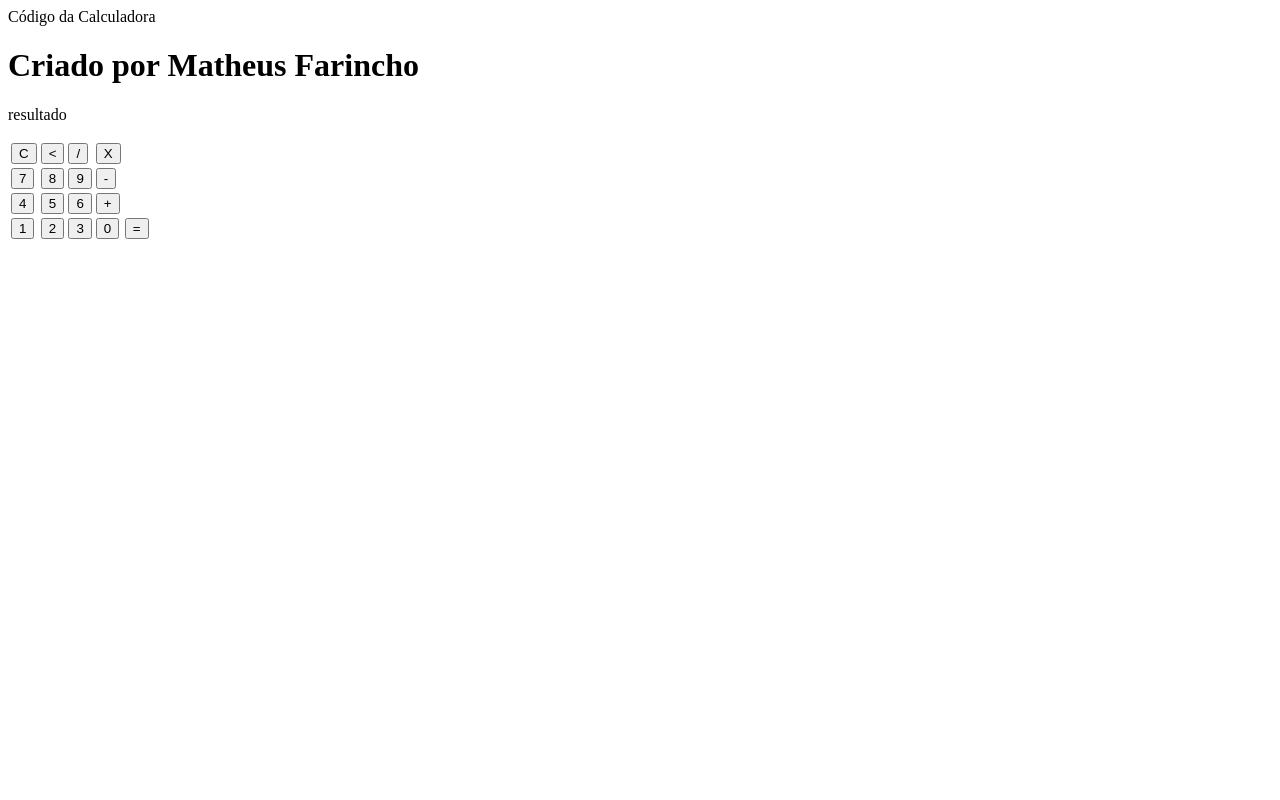
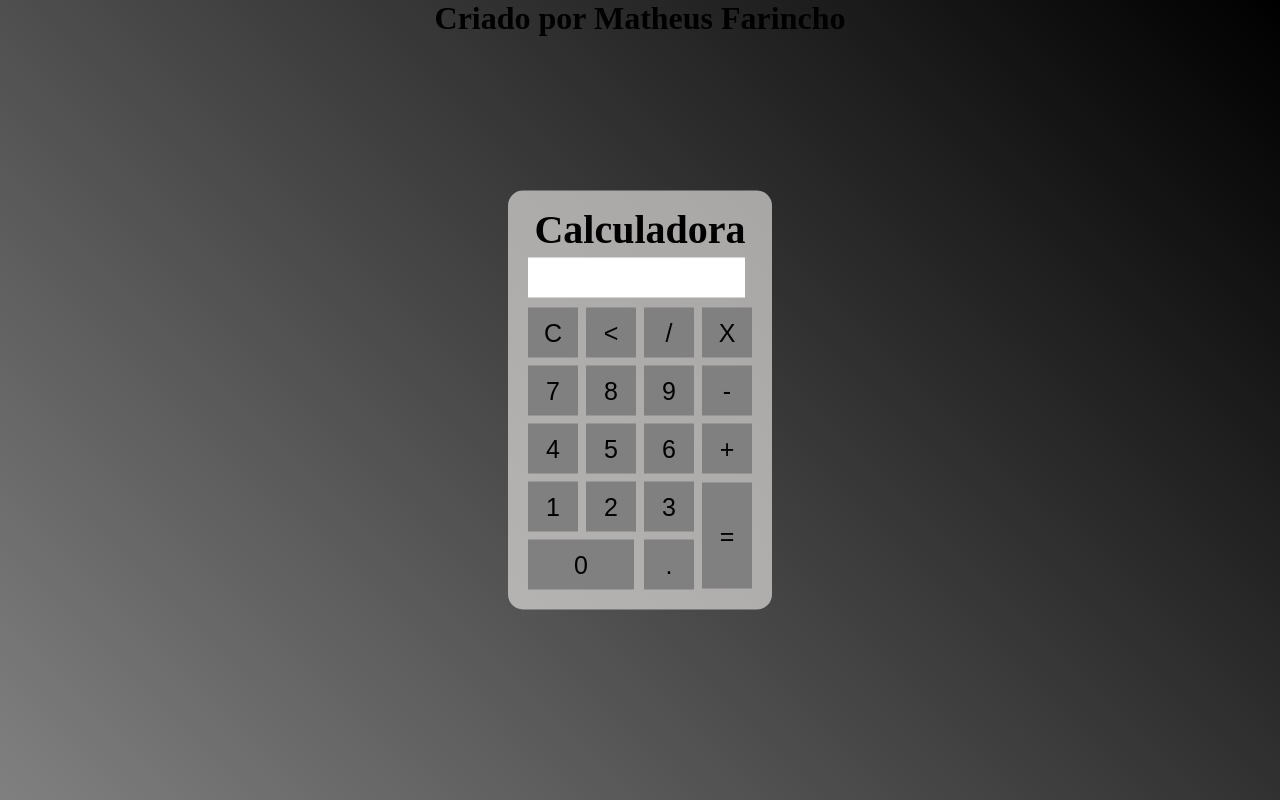
Before and after one commit to MatheusFarincho34/calculete, a plain HTML site: page index.html in a window 1280 px wide. Drawn offline with Linux system fonts and the light colour scheme.

Commit message:
Add files via upload

```diff
--- a/index.html
+++ b/index.html
@@ -1,49 +1,79 @@
-Código da Calculadora
-
-<!DOCTYPE html>
-<html lang="en">
+<html>
     <head>
-<meta charset="UTF-8">
-<meta name="viewport" content="width=device-width, initial-scale=1.0">
-<title>Calculadora HTML</title>
+        <title>Calculadora</title>
+        <meta harset="UTF-8">
+        <meta name="viewport" content="width-device-width, initial-scale=1.0">
         <link rel="stylesheet" href="styles.css">
     </head>
-</html>
+
     <body>
         <div class="fundo">
-<h1>Criado por Matheus Farincho </h1>
+            <h1>Criado por Matheus Farincho</h1>
             <div class="Calculadora">
-<p id="resultado"> resultado </p>
+                <h1>Calculadora</h1>
+                <p id="resultado"></p>
                 <table>
                     <tr>
-<td> <button class="botao"> C </button></td>
-<td> <button class="botao"> < </button></td>
-<td> <button class="botao"> / </button></td>
-<td> <button class="botao"> X </button></td>
+                        <td><button class="botao" onclick="clean()">C</button></td>
+                        <td><button class="botao" onclick="back()"><</button></td>
+                        <td><button class="botao" onclick="insert('/')">/</button></td>
+                        <td><button class="botao" onclick="insert('*')">X</button></td>
                     </tr>
                     <tr>
-<td> <button class="botao"> 7 </button></td>
-<td> <button class="botao"> 8 </button></td>
-<td> <button class="botao"> 9 </button></td>
-<td> <button class="botao"> - </button></td>
+                        <td><button class="botao" onclick="insert('7')">7</button></td>
+                        <td><button class="botao" onclick="insert('8')">8</button></td>
+                        <td><button class="botao" onclick="insert('9')">9</button></td>
+                        <td><button class="botao" onclick="insert('-')">-</button></td>
                     </tr>
                     <tr>
-<td> <button class="botao"> 4 </button></td>
-<td> <button class="botao"> 5 </button></td>
-<td> <button class="botao"> 6 </button></td>
-<td> <button class="botao"> + </button></td>
+                        <td><button class="botao" onclick="insert('4')">4</button></td>
+                        <td><button class="botao" onclick="insert('5')">5</button></td>
+                        <td><button class="botao" onclick="insert('6')">6</button></td>
+                        <td><button class="botao" onclick="insert('+')">+</button></td>
                     </tr>
                     <tr>
-<td> <button class="botao"> 1 </button></td>
-<td> <button class="botao"> 2 </button></td>
-<td> <button class="botao"> 3 </button></td>
-
-<td> <button class="botao"> 0 </button></td>
-<td> <button class="botao"> = </button></td>
+                        <td><button class="botao" onclick="insert('1')">1</button></td>
+                        <td><button class="botao" onclick="insert('2')">2</button></td>
+                        <td><button class="botao" onclick="insert('3')">3</button></td>
+                        <td rowspan="2"><button class="botao" style="height: 106px;" onclick="calcular()">=</button></td>
                     </tr>
                     <tr>
+                        <td colspan="2"><button class="botao" style="width: 106px;"onclick="insert('0')">0</button></td>
+                        <td><button class="botao" onclick="insert('.')">.</button></td>
                     </tr>
                 </table>
             </div>
         </div>
+        <script>
+
+            function insert (num)
+            {
+                var numero=document.getElementById ('resultado').innerHTML;
+                document.getElementById ('resultado').innerHTML = numero+num;
+            }
+            function clean ()
+                                {
+                                    document.getElementById('resultado').innerHTML="";
+                                }
+            function back()
+            {
+                var resultado = document.getElementById('resultado').innerHTML;
+                document.getElementById('resultado').innerHTML= resultado.substring(0, resultado.length -1);
+            }
+            function calcular ()
+            {
+                var resultado = document.getElementById('resultado').innerHTML;
+                if (resultado)
+                {
+                    document.getElementById('resultado').innerHTML = eval(resultado);
+
+                }
+                else
+                {
+                    document.getElementById('resultado').innerHTML = "Nada para calcular";
+                }
+            }
+
+        </script>
     </body>
+</html>
--- a/styles.css
+++ b/styles.css
@@ -0,0 +1,44 @@
+*{
+    margin: 0;
+    padding: 0;
+}
+.fundo{
+    background-image: linear-gradient(45deg, grey, black);
+    height: 100vh;
+    color: black;
+    font-family: 'Times New Roman', Times, serif;
+    text-align: center;
+}
+.Calculadora{
+    position: absolute;
+    background-color: rgba(222, 219, 219, 0.7);
+    top: 50%;
+    left: 50%;
+    transform: translate(-50%, -50%);
+    border-radius: 15px;
+    padding: 15px;
+    font-size: 20px;
+}
+.botao{
+    width: 50px;
+    height: 50px;
+    margin: 3px;
+    font-size: 25px;
+    cursor: pointer;
+    background-color: grey;
+    border: none;
+    color: black;
+}
+.botao:hover{
+    background-color: black;
+    color: white;
+}
+#resultado{
+    background-color: white;
+    width: 207px;
+    height: 30px;
+    margin: 5px;
+    color: black;
+    text-align: right;
+    padding: 5px;
+}
```
Lines whose indentation alone changed are shown as unchanged.
